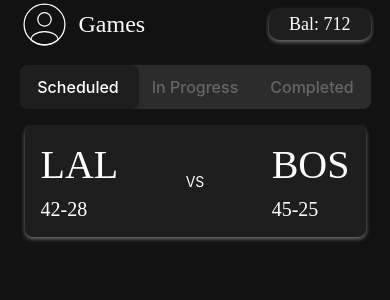
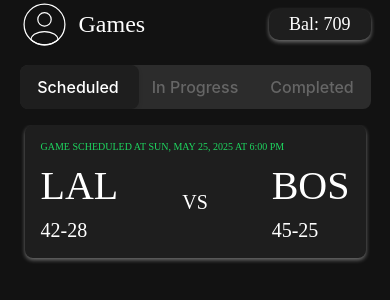
Before and after one commit to roneyyb/SharpStakes, a React Native app: screen / in a window 390 px wide. Shown: the top 300 px of the page. Built offline with nearby package versions, Linux system fonts and the light colour scheme; data requests are answered from the project's data file; what react-native-mmkv would draw is missing.

Commit message:
ADDED POLLLING FOR LIVE SCORE UPDATE & UI FIXES TO SHOW OTHER STATE

```diff
--- a/mock-data.json
+++ b/mock-data.json
@@ -60,6 +60,7 @@
     }
   ],
   "user": {
+    "item": {
       "item": {
         "item": {
           "item": {
@@ -191,5 +192,52 @@
         "losses": 4,
         "pending": 4
       }
+    },
+    "predictions": [
+      {
+        "gameId": "gm1003",
+        "pick": "MIA",
+        "amount": 100,
+        "result": "win",
+        "payout": 190
+      },
+      {
+        "gameId": "gm1002",
+        "pick": "DAL",
+        "amount": 50,
+        "result": "pending"
+      },
+      {
+        "gameId": "gm1002",
+        "pick": "DAL",
+        "amount": 85,
+        "result": "pending"
+      },
+      {
+        "gameId": "gm1002",
+        "pick": "DAL",
+        "amount": 200,
+        "result": "pending"
+      },
+      {
+        "gameId": "gm1002",
+        "pick": "DAL",
+        "amount": 3,
+        "result": "pending"
+      },
+      {
+        "gameId": "gm1002",
+        "pick": "GSW",
+        "amount": 3,
+        "result": "pending"
+      }
+    ],
+    "username": "sportsfan42",
+    "balance": 709,
+    "stats": {
+      "wins": 7,
+      "losses": 4,
+      "pending": 5
     }
   }
+}
--- /dev/null
+++ b/src/api/score.ts
@@ -0,0 +1,13 @@
+// src/api/score.ts
+import { Game } from './games';
+import api from '@/utils/axios';  // Import the configured axios instance
+
+export async function updateGameScores(gameId: string): Promise<Game | null> {
+    try {
+        const response = await api.get<Game>(`/games/${gameId}`);
+        return response.data;
+    } catch (error) {
+        console.error(`Error updating scores for game ${gameId}:`, error);
+        return null;
+    }
+}
--- /dev/null
+++ b/src/components/dot/DotBlinking.tsx
@@ -0,0 +1,37 @@
+import React, { useRef, useEffect } from 'react';
+import { Animated } from 'react-native';
+
+const DotBlinking = ({ color }: { color: string }) => {
+    const opacity = useRef(new Animated.Value(1)).current;
+    useEffect(() => {
+        const blink = Animated.loop(
+            Animated.sequence([
+                Animated.timing(opacity, {
+                    toValue: 0.2,
+                    duration: 500,
+                    useNativeDriver: true,
+                }),
+                Animated.timing(opacity, {
+                    toValue: 1,
+                    duration: 500,
+                    useNativeDriver: true,
+                }),
+            ])
+        );
+        blink.start();
+        return () => blink.stop();
+    }, [opacity]);
+    return (
+        <Animated.View
+            style={{
+                height: 10,
+                width: 10,
+                borderRadius: 5, // Half of width/height for perfect circle
+                backgroundColor: color,
+                opacity,
+            }}
+        />
+    );
+};
+
+export default DotBlinking;
--- /dev/null
+++ b/src/hook/useGameScorePolling.ts
@@ -0,0 +1,55 @@
+// src/hooks/useGameScorePolling.ts
+import { useState, useEffect, useCallback } from 'react';
+import { Game } from '@/api/games';
+import { updateGameScores } from '@/api/score';
+
+export function useGameScorePolling(initialGame: Game) {
+    const [game, setGame] = useState<Game>(initialGame);
+    const [isPolling, setIsPolling] = useState(false);
+    const [isLoading, setIsLoading] = useState(false);
+
+    const fetchGameScore = useCallback(async () => {
+        try {
+            setIsLoading(true);
+            const updatedGame = await updateGameScores(game.id);
+            if (updatedGame) {
+                setGame(updatedGame);
+                // Stop polling if game is no longer in progress
+                if (updatedGame.status !== 'inProgress') {
+                    setIsPolling(false);
+                }
+            }
+        } catch (error) {
+            console.error('Error updating game score:', error);
+        } finally {
+            setIsLoading(false);
+        }
+    }, [game.id]);
+
+    useEffect(() => {
+        // Only poll for in-progress games
+        if (game.status !== 'inProgress') {
+            setIsPolling(false);
+            return;
+        }
+
+        setIsPolling(true);
+        let intervalId: NodeJS.Timeout;
+
+        if (isPolling) {
+            // Initial fetch
+            fetchGameScore();
+
+            // Set up polling every 10 seconds
+            intervalId = setInterval(fetchGameScore, 10000);
+        }
+
+        return () => {
+            if (intervalId) {
+                clearInterval(intervalId);
+            }
+        };
+    }, [game.status, fetchGameScore, isPolling]);
+
+    return { game, isLoading };
+}
--- a/src/screens/games/game-details/components/GameSchedule.tsx
+++ b/src/screens/games/game-details/components/GameSchedule.tsx
@@ -1,42 +1,11 @@
 import { Game } from '@/api/games';
 import WrappedText, { FontsWithWeight } from '@/components/text/WrappedText';
 import { useTheme } from '@/utils/theme';
-import React, { useRef, useEffect } from 'react';
-import { TouchableOpacity, View, Animated } from 'react-native';
-import moment from "moment"
+import moment from "moment";
+import React from 'react';
+import { TouchableOpacity, View } from 'react-native';
 // BlinkingDot animates opacity for a blinking effect
-const BlinkingDot = ({ color }: { color: string }) => {
-    const opacity = useRef(new Animated.Value(1)).current;
-    useEffect(() => {
-        const blink = Animated.loop(
-            Animated.sequence([
-                Animated.timing(opacity, {
-                    toValue: 0.2,
-                    duration: 500,
-                    useNativeDriver: true,
-                }),
-                Animated.timing(opacity, {
-                    toValue: 1,
-                    duration: 500,
-                    useNativeDriver: true,
-                }),
-            ])
-        );
-        blink.start();
-        return () => blink.stop();
-    }, [opacity]);
-    return (
-        <Animated.View
-            style={{
-                height: 10,
-                width: 10,
-                borderRadius: 20,
-                backgroundColor: color,
-                opacity,
-            }}
-        />
-    );
-};
+import DotBlinking from '@/components/dot/DotBlinking';
 
 interface GameOdsCardProps {
     game: Game;
@@ -59,11 +28,9 @@ const GameSchedule = ({ game, onPress }: GameOdsCardProps) => {
                 textStyle={{ textAlign: "center" }}
 
             />
-            {game.status === 'inProgress' ? (
-                <BlinkingDot color={colors.accent} />
-            ) : (
-                <View style={{ height: 10, width: 10, borderRadius: 20, backgroundColor: colors.accent }} />
-            )}
+
+            {game.status != "inProgress" && <View style={{ height: 10, width: 10, borderRadius: 20, backgroundColor: colors.accent + "33" }} />}
+
 
             <WrappedText
                 text={
--- a/src/screens/games/games-list/component/GameListCard.tsx
+++ b/src/screens/games/games-list/component/GameListCard.tsx
@@ -1,7 +1,12 @@
 import React from 'react';
-import { Text, View, TouchableOpacity } from 'react-native';
+import { Text, View, TouchableOpacity, ActivityIndicator } from 'react-native';
 import { Game } from '@/api/games';
 import { useTheme } from '@/utils/theme';
+import WrappedText, { FontsWithWeight } from '@/components/text/WrappedText';
+import ButtonPressableWithText from '@/components/button/ButtonPressableWithText';
+import { useGameScorePolling } from '@/hook/useGameScorePolling';
+import DotBlinking from '@/components/dot/DotBlinking';
+import moment from 'moment';
 
 interface GameListCardProps {
     game: Game;
@@ -10,27 +15,35 @@ interface GameListCardProps {
     showFullName?: boolean
 }
 
-const GameListCard = ({ game, onPress, showButton, showFullName }: GameListCardProps) => {
+const GameListCard = ({ game: initialGame, onPress, showButton, showFullName }: GameListCardProps) => {
     const { colors } = useTheme();
+    const { game, isLoading } = useGameScorePolling(initialGame);
     return (
         <TouchableOpacity
             onPress={onPress}
             activeOpacity={0.8}
             style={{ backgroundColor: colors.cardBackground, padding: 16, marginHorizontal: 5, borderRadius: 8, marginBottom: 16, boxShadow: '0 2px 4px #ffffff66', elevation: 10 }}
         >
-            {game.status === 'final' && <WrappedText
-                text={game.status === 'final' ? game.winner + " won the game" : ''}
-                textStyle={{ textTransform: "uppercase", textAlign: "center" }}
+            {game.status === "inProgress" && <View style={{ paddingBottom: 10 }}>
+                <View style={{ flexDirection: "row", columnGap: 10, alignItems: "center", }}><DotBlinking color={colors.accent} /> <WrappedText text='Live Score' fontSize={12} textColor='#ffffff' /></View>
+            </View>}
+
+
+            {game.status !== 'inProgress' && <WrappedText
+                text={game.status == "scheduled" ? "Game scheduled at " + moment(game.startTime).format("ddd, MMM D, YYYY [at] h:mm A") : game.status === 'final' ? game.winner + " won the game" : ''}
+                textStyle={{ textTransform: "uppercase", marginBottom: 10 }}
                 textColor={colors.accent}
                 fontFamily={FontsWithWeight.circular_700}
-                fontSize={12}
+                fontSize={game.status == "scheduled" ? 10 : 12}
+
             />}
-            <View style={{ flexDirection: "row", justifyContent: "space-between", alignItems: "center", marginTop: game.winner ? 10 : 0 }}>
+            <View style={{ flexDirection: "row", justifyContent: "space-between", alignItems: "center" }}>
                 <View style={{ rowGap: 10 }}>
-                    <WrappedText text={game.homeTeam.abbreviation + (game.homeTeam.score ? " (" + game.homeTeam.score + ")" : "")} textColor={colors.text} fontFamily={FontsWithWeight.circular_700} fontSize={game.homeTeam.score ? 25 : 40} />
-                    <WrappedText text={game.homeTeam.record} textColor={colors.text} fontFamily={FontsWithWeight.circular_700} fontSize={20} />
+                    <View style={{ flexDirection: "row" }}>
+                        <WrappedText text={game.homeTeam.abbreviation + (game.homeTeam.score ? " (" + game.homeTeam.score + ")" : "")} textColor={colors.text} fontFamily={FontsWithWeight.circular_700} fontSize={game.homeTeam.score ? 25 : 40} />
+                    </View>    <WrappedText text={game.homeTeam.record} textColor={colors.text} fontFamily={FontsWithWeight.circular_700} fontSize={20} />
                 </View>
-                <Text style={{ color: colors.text }}>VS</Text>
+                <WrappedText text='VS' textColor={colors.text} fontFamily={FontsWithWeight.circular_700} fontSize={20} />
                 <View style={{ rowGap: 10 }}>
                     <WrappedText text={game.awayTeam.abbreviation + (game.awayTeam.score ? " (" + game.awayTeam.score + ")" : "")} textColor={colors.text} fontFamily={FontsWithWeight.circular_700} fontSize={game.awayTeam.score ? 25 : 40} />
                     <WrappedText text={game.awayTeam.record} textColor={colors.text} fontFamily={FontsWithWeight.circular_700} fontSize={20} />
@@ -57,19 +70,10 @@ const GameListCard = ({ game, onPress, showButton, showFullName }: GameListCardP
                     }}
                     containerStyle={{ width: "100%", marginTop: 20, height: 50, borderRadius: 10, borderColor: colors.accent, borderWidth: 1, alignItems: "center", justifyContent: "center" }}
                 />}
+
         </TouchableOpacity>
     );
 };
 
-import { StyleSheet } from 'react-native';
-import WrappedText, { FontsWithWeight } from '@/components/text/WrappedText';
-import ButtonPressableWithText from '@/components/button/ButtonPressableWithText';
-
-const styles = StyleSheet.create({
-    centeredRecord: {
-        textAlign: 'center',
-        fontSize: 20,
-    },
-});
 
 export default GameListCard
```
Lines whose indentation alone changed are shown as unchanged.
